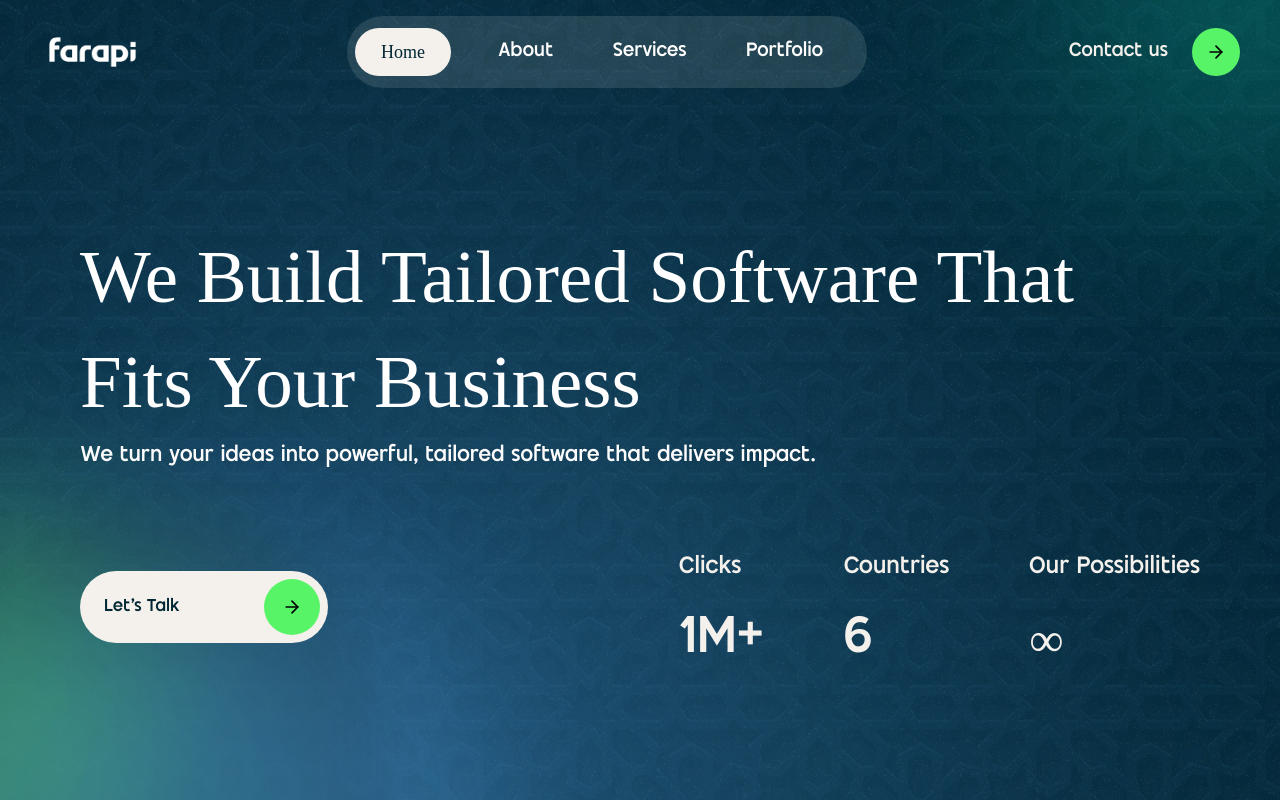
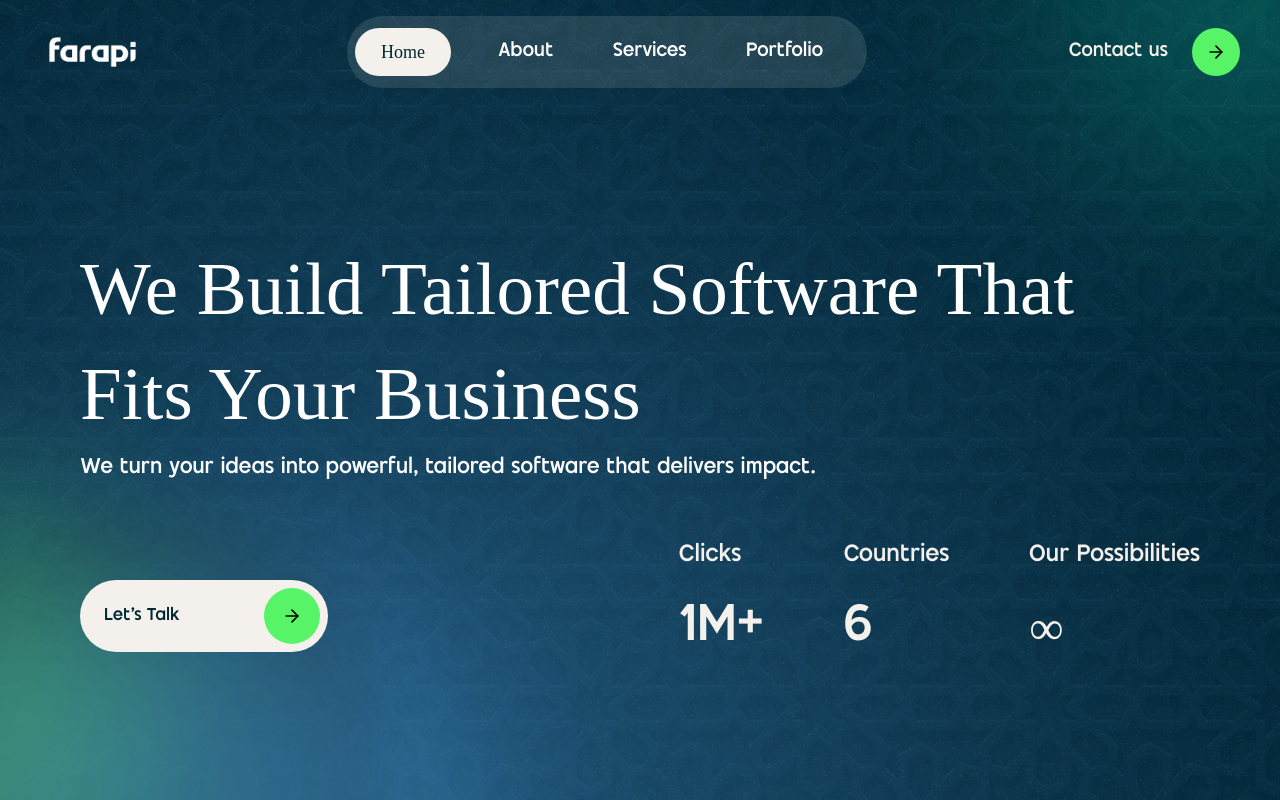
Before and after one commit to Usef-Assem/Farapi-Website, a Next.js app: page / in a window 1280 px wide. Shown: the top 800 px of the page. Built offline with nearby package versions, Linux system fonts and the light colour scheme; a web font is replaced by a local one.

Commit message:
button and Statistics aligned end

```diff
--- a/app/_components/Hero/Header.jsx
+++ b/app/_components/Hero/Header.jsx
@@ -43,8 +43,8 @@ export default function Header() {
         </div>
 
         {/* الإحصائيات */}
-        <div className="mt-20 flex flex-col md:flex-col lg:flex-row justify-between items-start lg:items-center max-w-7xl gap-8 lg:gap-0">
-          <div>
+        <div className="mt-14 flex flex-col md:flex-col lg:flex-row justify-between items-start lg:items-end max-w-7xl gap-8 lg:gap-0">
+          <div className="">
             <LetsTalkButton bgColor={'#F4F0EC'}/>
           </div>
 
```
